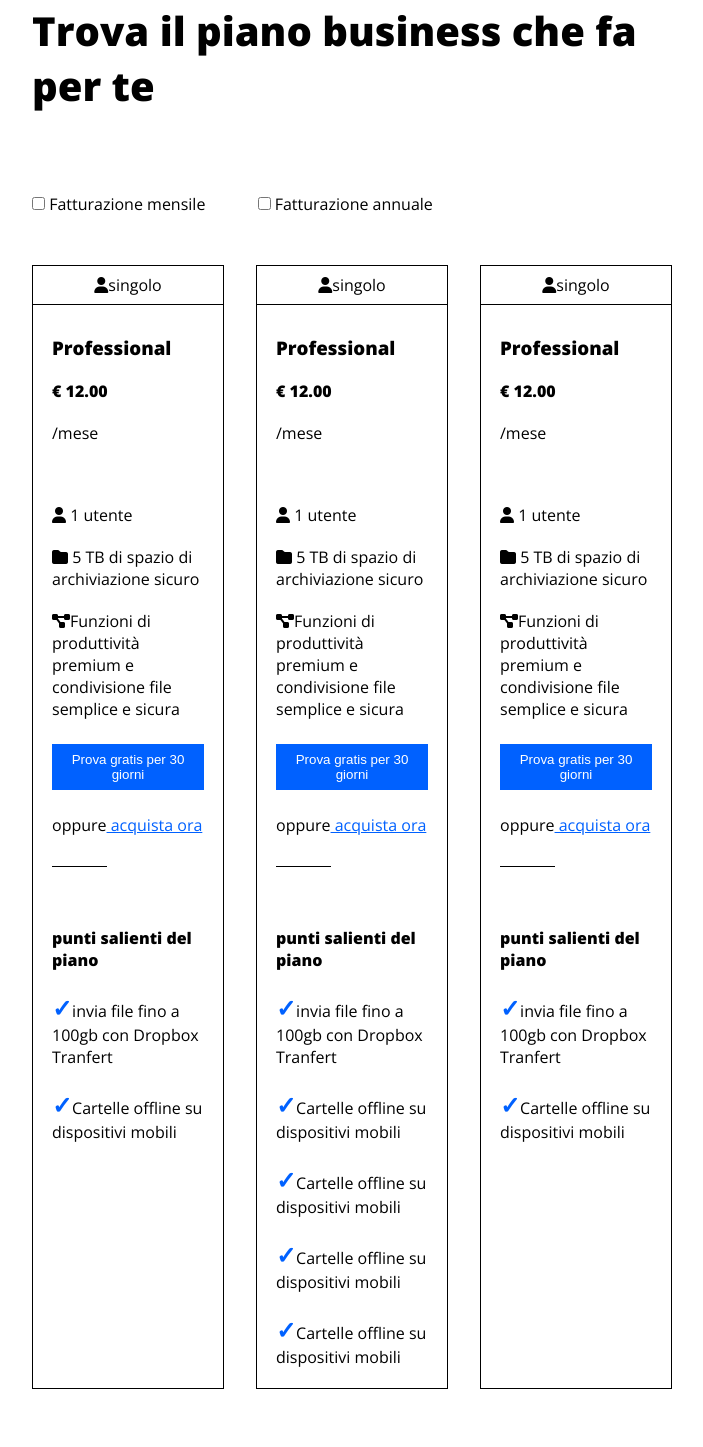
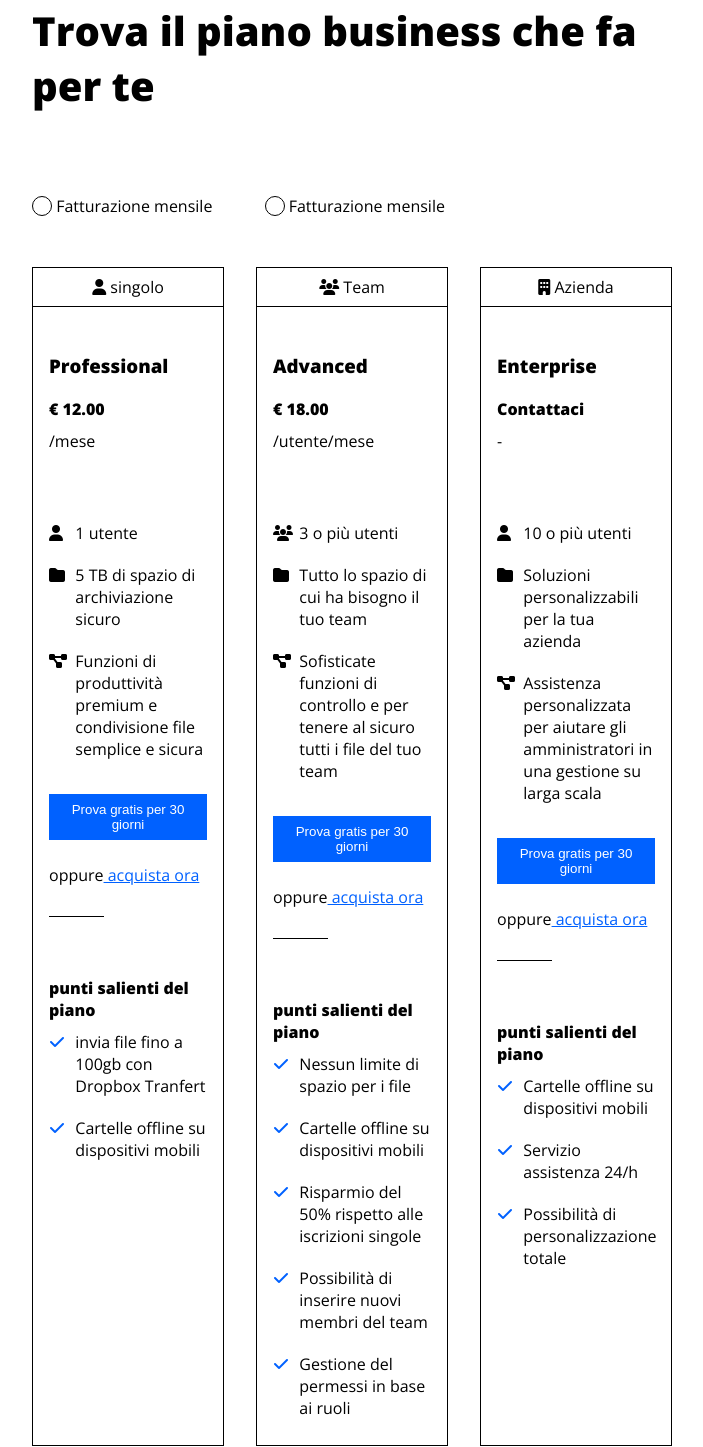
Before and after one commit to federossi93/htmlcss-dropbox, a plain HTML site: page index.html in a window 1280 px wide. Shown: the part 1091-2538 px from the top of the page, without its empty margins (288-991 px from the left). Drawn offline with nearby package versions, Linux system fonts and the light colour scheme.

Commit message:
fix icon-card

```diff
--- a/assets/css/style.css
+++ b/assets/css/style.css
@@ -27,15 +27,30 @@ body{
 }
 
 .margin_t_b{
-    margin: 20px 0px;
+    margin: 10px 0px;
 }
 
 .margin_t{
     margin-top: 60px;
 }
 
-.flex{
+.margin_b{
+    margin-bottom: 20px;
+}
+
+.flex_row{
     display: flex;
+    flex-wrap: wrap;
+
+}
+
+.col_1{
+    width: calc(100% / 12 * 2 );
+}
+
+.col_2{
+    width: calc(100% / 12 * 10 );
+
 }
 /*#endregion utility*/
 
@@ -139,8 +154,18 @@ button a{
     margin-bottom: 80px;
 }
 
+.circle{
+    vertical-align:middle ;
+    display: inline-block;
+    border: 1px solid black;
+    width: 20px;
+    height: 20px;
+    border-radius: 100%;
+}
+
 .plane>span{
     margin-right: 3rem;
+    vertical-align:middle;
 }
 
 .trial_row{
@@ -155,8 +180,7 @@ button a{
 }
 
 .contract_container{
-    width: 80%;
-    margin: auto;
+    padding: 1rem;
 }
 
 .text{
@@ -185,17 +209,6 @@ button a{
     border-bottom: 1px solid black;
     padding-bottom: 30px;
     margin-bottom: 60px;
-}
-
-.check{
-    margin: 20px 0px;
-}
-
-.check::before{
-    content: "\2713";
-    color: var(--bg_button);
-    font-size: 1.5rem;
-    font-weight: bold;
 }
 
 /*#endregion business*/
--- a/index.html
+++ b/index.html
@@ -61,68 +61,99 @@
         <section id="business_container">
             <div class="plane">
                 <h2>Trova il piano business che fa per te</h2>
-                <span>
-                    <input type="checkbox"> Fatturazione mensile
-                </span>
-                <span>
-                    <input type="checkbox"> Fatturazione annuale
-                </span>
+                    <div class="circle"></div>
+                    <span>Fatturazione mensile</span>
+                <div class="circle"></div>
+                <span>Fatturazione mensile</span>
             </div>
-
+            <!--PROFESSIONAL-->
             <div class="trial_row">
                 <div class="contract">
-                    <div class="text"><i class="fa-solid fa-user"></i>singolo</div>
+                    <div class="text"><i class="fa-solid fa-user"></i> singolo</div>
                     <div class="contract_container">
                         <h3>Professional</h3>
                         <div class="bold">€ 12.00</div>
                         <div class="margin_t_b">/mese</div>
-                        <div class="margin_t"><i class="fa-solid fa-user"></i> 1 utente</div>
-                        <div class="margin_t_b"><i class="fa-solid fa-folder"></i> 5 TB di spazio di archiviazione sicuro</div>
-                        <div class="margin_t_b"><i class="fa-solid fa-diagram-project"></i>Funzioni di produttività premium e condivisione file semplice e sicura</div>
+                        <div class="flex_row margin_t">
+                            <div class="col_1 margin_t_b"><i class="fa-solid fa-user"></i></div>
+                            <div class="col_2 margin_t_b">1 utente</div>
+                            <div class="col_1 margin_t_b"><i class="fa-solid fa-folder"></i></i></div>
+                            <div class="col_2 margin_t_b">5 TB di spazio di archiviazione sicuro</div>
+                            <div class="col_1 margin_t_b"><i class="fa-solid fa-diagram-project"></i></div>
+                            <div class="col_2 margin_t_b">Funzioni di produttività premium e condivisione file semplice e sicura</div>
+                        </div>
                         <button><a href="">Prova gratis per 30 giorni</a></button>
                         <div><span>oppure</span><a class="color_blue" href=""> acquista ora</a></div>
-                        <div class="bold">punti salienti del piano</div>
-                        <div class="check">invia file fino a 100gb con Dropbox Tranfert</div>
-                        <div class="check">Cartelle offline su dispositivi mobili</div>
+                        <div class="bold marginb">punti salienti del piano</div>
+                        <div class="flex_row">
+                            <div class="col_1 margin_t_b font_s_1 color_blue"><i class="fa-solid fa-check"></i></div>
+                            <div class="col_2 margin_t_b">invia file fino a 100gb con Dropbox Tranfert</div>
+                            <div class="col_1 margin_t_b color_blue"><i class="fa-solid fa-check"></i></div>
+                            <div class="col_2 margin_t_b">Cartelle offline su dispositivi mobili</div>
+                        </div>
+                    </div>
+                </div>
+                <!--ADVANCED-->
+                <div class="contract">
+                    <div class="text"><i class="fa-solid fa-users"></i> Team</div>
+                    <div class="contract_container">
+                        <h3>Advanced</h3>
+                        <div class="bold">€ 18.00</div>
+                        <div class="margin_t_b">/utente/mese</div>
+                        <div class="flex_row margin_t">
+                            <div class="col_1 margin_t_b"><i class="fa-solid fa-users"></i></div>
+                            <div class="col_2 margin_t_b">3 o più utenti</div>
+                            <div class="col_1 margin_t_b"><i class="fa-solid fa-folder"></i></i></div>
+                            <div class="col_2 margin_t_b">Tutto lo spazio di cui ha bisogno il tuo team</div>
+                            <div class="col_1 margin_t_b"><i class="fa-solid fa-diagram-project"></i></div>
+                            <div class="col_2 margin_t_b">Sofisticate funzioni di controllo e per tenere al sicuro tutti i file del tuo team</div>
+                        </div>
+                        <button><a href="">Prova gratis per 30 giorni</a></button>
+                        <div><span>oppure</span><a class="color_blue" href=""> acquista ora</a></div>
+                        <div class="bold marginb">punti salienti del piano</div>
+                        <div class="flex_row">
+                            <div class="col_1 margin_t_b font_s_1 color_blue"><i class="fa-solid fa-check"></i></div>
+                            <div class="col_2 margin_t_b">Nessun limite di spazio per i file</div>
+                            <div class="col_1 margin_t_b color_blue"><i class="fa-solid fa-check"></i></div>
+                            <div class="col_2 margin_t_b">Cartelle offline su dispositivi mobili</div>
+                            <div class="col_1 margin_t_b color_blue"><i class="fa-solid fa-check"></i></div>
+                            <div class="col_2 margin_t_b">Risparmio del 50% rispetto alle iscrizioni singole</div>
+                            <div class="col_1 margin_t_b color_blue"><i class="fa-solid fa-check"></i></div>
+                            <div class="col_2 margin_t_b">Possibilità di inserire nuovi membri del team</div>
+                            <div class="col_1 margin_t_b color_blue"><i class="fa-solid fa-check"></i></div>
+                            <div class="col_2 margin_t_b">Gestione del permessi in base ai ruoli</div>
+                        </div>
+                    </div>
+                </div>
+                <!--ENTERPRISE-->
+                <div class="contract">
+                    <div class="text"><i class="fa-solid fa-building"></i> Azienda</div>
+                    <div class="contract_container">
+                        <h3>Enterprise</h3>
+                        <div class="bold">Contattaci</div>
+                        <div class="margin_t_b">-</div>
+                        <div class="flex_row margin_t">
+                            <div class="col_1 margin_t_b"><i class="fa-solid fa-user"></i></div>
+                            <div class="col_2 margin_t_b">10 o più utenti</div>
+                            <div class="col_1 margin_t_b"><i class="fa-solid fa-folder"></i></i></div>
+                            <div class="col_2 margin_t_b">Soluzioni personalizzabili per la tua azienda</div>
+                            <div class="col_1 margin_t_b"><i class="fa-solid fa-diagram-project"></i></div>
+                            <div class="col_2 margin_t_b">Assistenza personalizzata per aiutare gli amministratori in una gestione su larga scala</div>
+                        </div>
+                        <button><a href="">Prova gratis per 30 giorni</a></button>
+                        <div><span>oppure</span><a class="color_blue" href=""> acquista ora</a></div>
+                        <div class="bold marginb">punti salienti del piano</div>
+                        <div class="flex_row">
+                            <div class="col_1 margin_t_b font_s_1 color_blue"><i class="fa-solid fa-check"></i></div>
+                            <div class="col_2 margin_t_b">Cartelle offline su dispositivi mobili</div>
+                            <div class="col_1 margin_t_b color_blue"><i class="fa-solid fa-check"></i></div>
+                            <div class="col_2 margin_t_b">Servizio assistenza 24/h</div>
+                            <div class="col_1 margin_t_b color_blue"><i class="fa-solid fa-check"></i></div>
+                            <div class="col_2 margin_t_b">Possibilità di personalizzazione totale</div>
+                        </div>
                     </div>
                 </div>
 
-                <div class="contract">
-                    <div class="text"><i class="fa-solid fa-user"></i>singolo</div>
-                    <div class="contract_container">
-                        <h3>Professional</h3>
-                        <div class="bold">€ 12.00</div>
-                        <div class="margin_t_b">/mese</div>
-                        <div class="margin_t"><i class="fa-solid fa-user"></i> 1 utente</div>
-                        <div class="margin_t_b"><i class="fa-solid fa-folder"></i> 5 TB di spazio di archiviazione sicuro</div>
-                        <div class="margin_t_b"><i class="fa-solid fa-diagram-project"></i>Funzioni di produttività premium e condivisione file semplice e sicura</div>
-                        <button><a href="">Prova gratis per 30 giorni</a></button>
-                        <div><span>oppure</span><a class="color_blue" href=""> acquista ora</a></div>
-                        <div class="bold">punti salienti del piano</div>
-                        <div class="check">invia file fino a 100gb con Dropbox Tranfert</div>
-                        <div class="check">Cartelle offline su dispositivi mobili</div>
-                        <div class="check">Cartelle offline su dispositivi mobili</div>
-                        <div class="check">Cartelle offline su dispositivi mobili</div>
-                        <div class="check">Cartelle offline su dispositivi mobili</div>
-                    </div>
-                </div>
-
-                <div class="contract">
-                    <div class="text"><i class="fa-solid fa-user"></i>singolo</div>
-                    <div class="contract_container">
-                        <h3>Professional</h3>
-                        <div class="bold">€ 12.00</div>
-                        <div class="margin_t_b">/mese</div>
-                        <div class="margin_t"><i class="fa-solid fa-user"></i> 1 utente</div>
-                        <div class="margin_t_b"><i class="fa-solid fa-folder"></i> 5 TB di spazio di archiviazione sicuro</div>
-                        <div class="margin_t_b"><i class="fa-solid fa-diagram-project"></i>Funzioni di produttività premium e condivisione file semplice e sicura</div>
-                        <button><a href="">Prova gratis per 30 giorni</a></button>
-                        <div><span>oppure</span><a class="color_blue" href=""> acquista ora</a></div>
-                        <div class="bold">punti salienti del piano</div>
-                        <div class="check">invia file fino a 100gb con Dropbox Tranfert</div>
-                        <div class="check">Cartelle offline su dispositivi mobili</div>
-                    </div>
-                </div>
         </section>
 
         <!--enterprise-->
```
